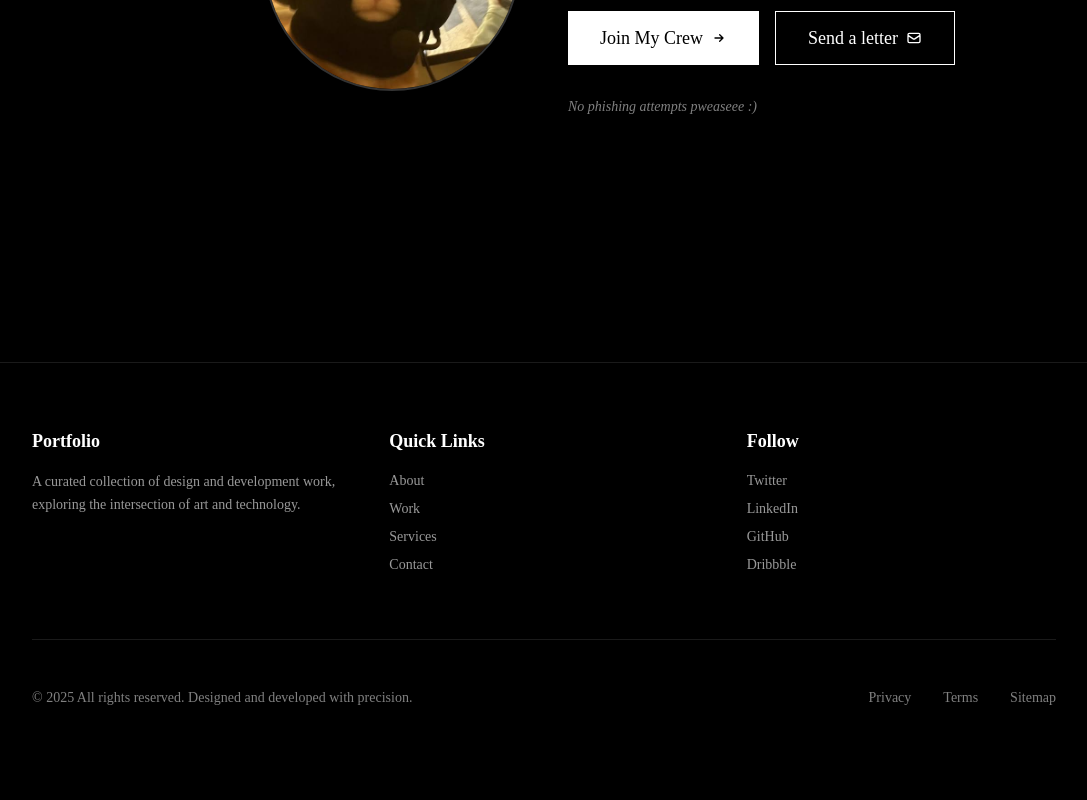
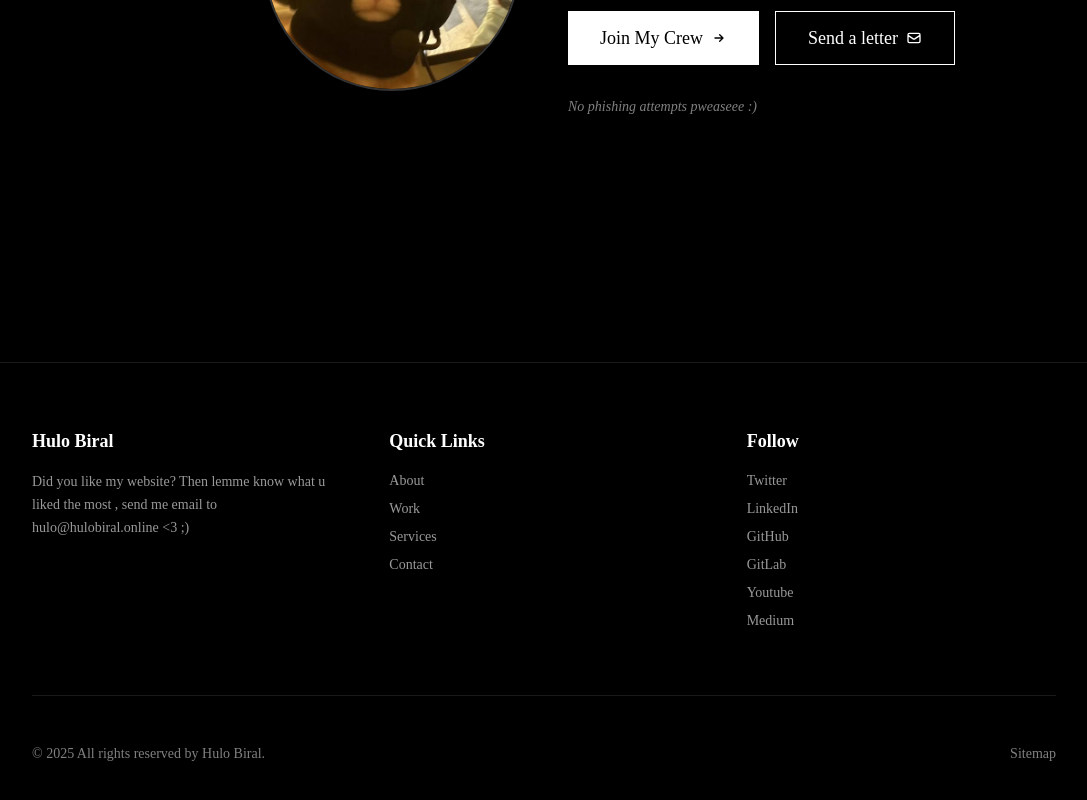
Before and after one commit to hul0/monochrome-portfolio, a Next.js app: page / in a window 1280 px wide. Shown: the part 9775-10575 px from the top of the page, without its empty margins (96-1183 px from the left). Before the commit the page ends 10547 px from the top, so only its background shows below. Built offline with nearby package versions, Linux system fonts and the light colour scheme.

Commit message:
improved footer and added sitemap

```diff
--- a/components/footer.tsx
+++ b/components/footer.tsx
@@ -6,9 +6,9 @@ export function Footer() {
       <div className="max-w-5xl mx-auto">
         <div className="grid md:grid-cols-3 gap-8 md:gap-12 mb-12 md:mb-16">
           <div>
-            <h3 className="font-bold text-lg mb-4">Portfolio</h3>
+            <h3 className="font-bold text-lg mb-4">Hulo Biral</h3>
             <p className="text-white/60 text-sm leading-relaxed">
-              A curated collection of design and development work, exploring the intersection of art and technology.
+              Did you like my website? Then lemme know what u liked the most , send me email to {"hulo@hulobiral.online <3 ;) "}
             </p>
           </div>
           <div>
@@ -56,7 +56,17 @@ export function Footer() {
               </li>
               <li>
                 <a href="#" className="text-white/60 hover:text-white transition-colors">
-                  Dribbble
+                  GitLab
+                </a>
+              </li>
+              <li>
+                <a href="#" className="text-white/60 hover:text-white transition-colors">
+                  Youtube
+                </a>
+              </li>
+              <li>
+                <a href="#" className="text-white/60 hover:text-white transition-colors">
+                  Medium
                 </a>
               </li>
             </ul>
@@ -64,16 +74,16 @@ export function Footer() {
         </div>
         <div className="border-t border-white/10 pt-8 md:pt-12 flex flex-col md:flex-row justify-between items-center gap-4">
           <p className="text-white/50 text-xs md:text-sm">
-            © {currentYear} All rights reserved. Designed and developed with precision.
+            © {currentYear} All rights reserved by Hulo Biral.
           </p>
           <div className="flex gap-6 md:gap-8 text-xs md:text-sm">
-            <a href="#" className="text-white/50 hover:text-white transition-colors">
+            {/* <a href="#" className="text-white/50 hover:text-white transition-colors">
               Privacy
             </a>
             <a href="#" className="text-white/50 hover:text-white transition-colors">
               Terms
-            </a>
-            <a href="#" className="text-white/50 hover:text-white transition-colors">
+            </a> */}
+            <a href="/sitemap.xml" className="text-white/50 hover:text-white transition-colors">
               Sitemap
             </a>
           </div>
```
Also changed, not shown: 1 other file (tests, documents, lock files or other folders).
